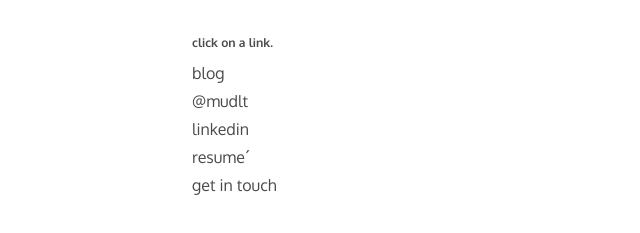
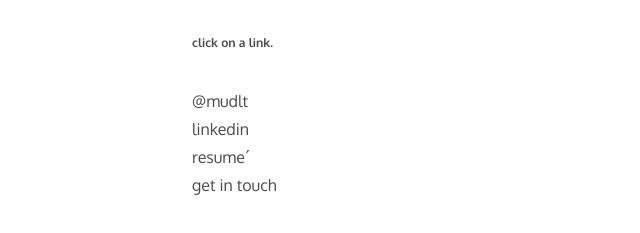
Before and after one commit to Mudlt/minimal-web-, a plain HTML site: page index.html in a window 1280 px wide. Shown: the part 191-424 px from the top of the page, 0-640 px from the left. Drawn offline with nearby package versions, Linux system fonts and the light colour scheme.

Commit message:
Commented
Commented

```diff
--- a/index.html
+++ b/index.html
@@ -25,7 +25,7 @@
         <h1>Mudit Sharrma</h1>
         <h5>undefined start-up enthusiast</h5><br><h6><strong>click on a link.</strong></h6>
         <div class="one">
-          <a href="#">blog</a>
+          <!-- <a href="#">blog</a> -->
           <br>
           <a href="https://twitter.com/MuditSharrma" target="_blank">@mudlt</a>
           <br>
```
